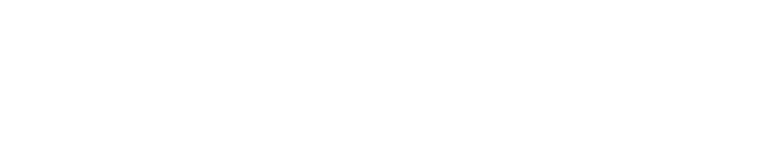
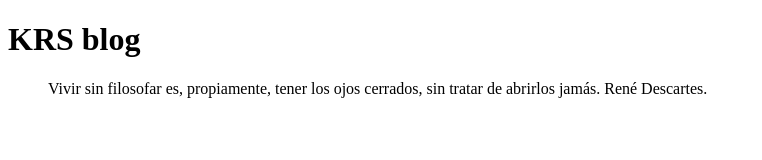
Before and after one commit to ranseleg2212/proyecto_DAWP, a plain HTML site: page index.html in a window 1280 px wide. Shown: the whole page, without its empty margins (0-762 px from the left). Drawn offline with Linux system fonts and the light colour scheme.

Commit message:
Se modifico el archivo index y se agrego un nuevo archivo estilo

```diff
--- a/index.html
+++ b/index.html
@@ -7,6 +7,7 @@
     <title>Document</title>
 </head>
 <body>
-
+    <h1>KRS blog</h1>
+    <blockquote>Vivir sin filosofar es, propiamente, tener los ojos cerrados, sin tratar de abrirlos jamás. René Descartes.</blockquote>
 </body>
 </html>
```
Also changed, not shown: style.css (added).
